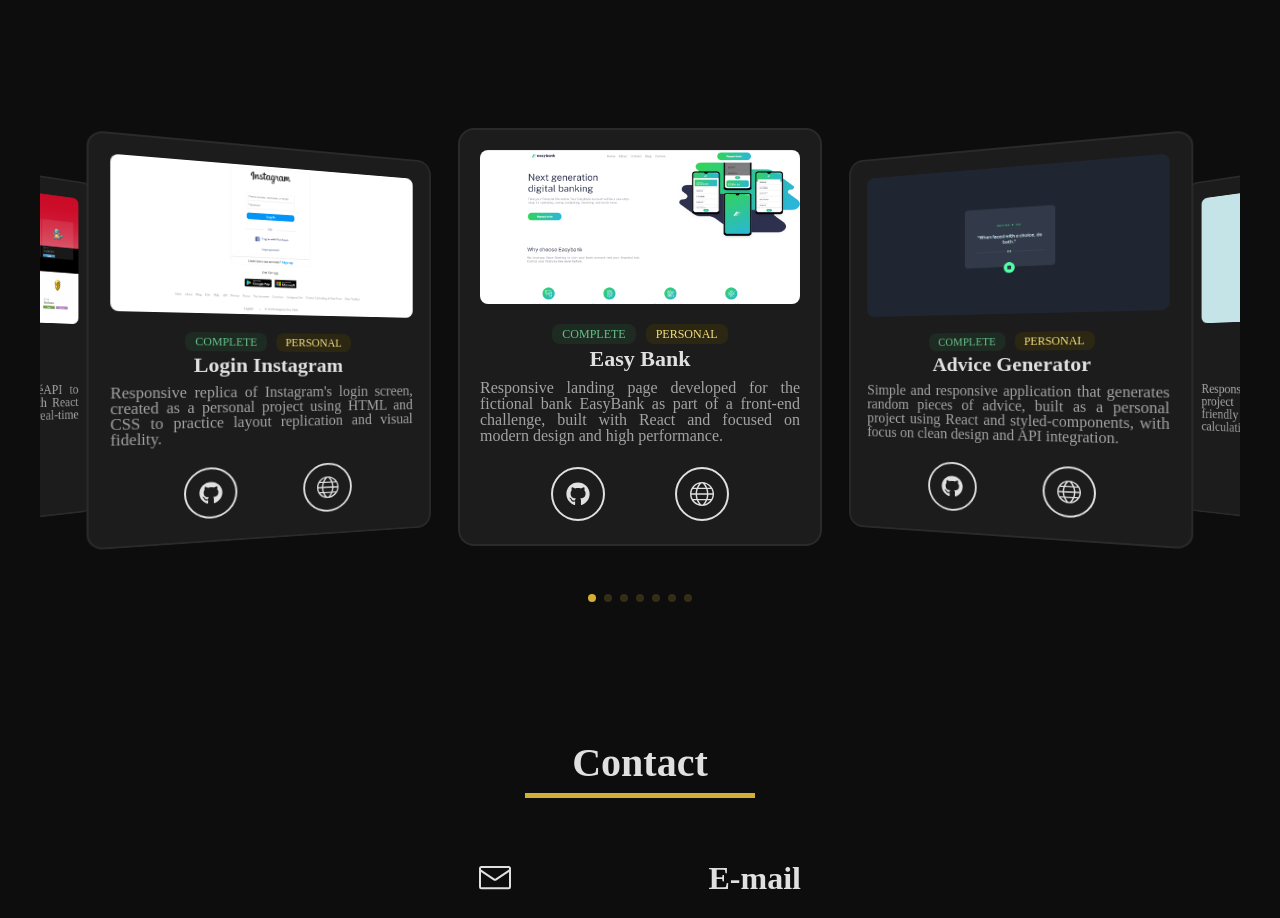
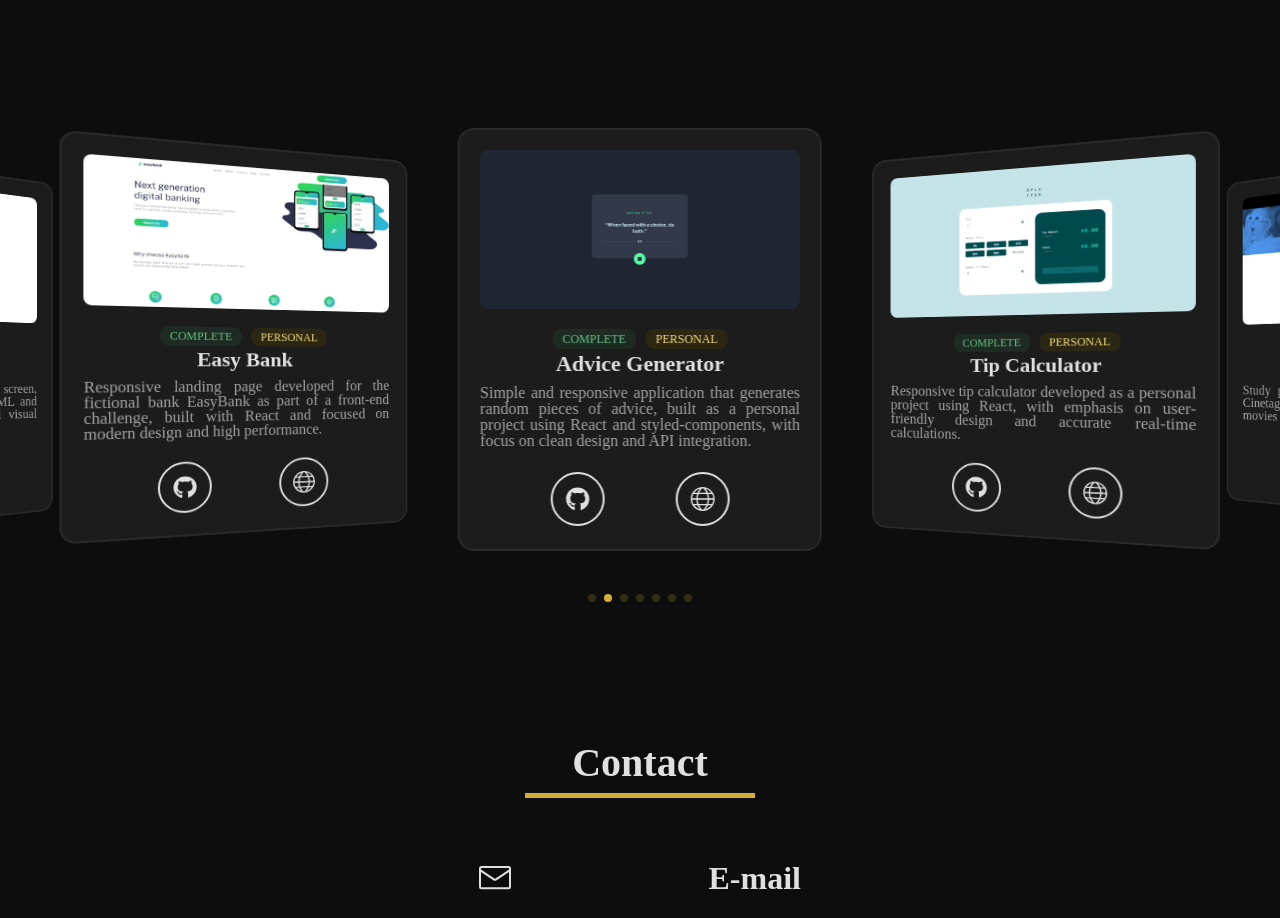
Before and after one commit to Abner-Ferreira/Portfolio-2025, a React (Vite) app: page / in a window 1280 px wide. Shown: the part 1304-2222 px from the top of the page. Built offline with nearby package versions, Linux system fonts and the light colour scheme.

Commit message:
Estilização do Card para telas maiores

```diff
--- a/src/components/card/Card.jsx
+++ b/src/components/card/Card.jsx
@@ -1,6 +1,6 @@
 import React from 'react'
 import { Swiper, SwiperSlide } from 'swiper/react'
-import { EffectCoverflow, Pagination } from 'swiper/modules'
+import { EffectCoverflow, Pagination, Autoplay } from 'swiper/modules'
 import 'swiper/css'
 import 'swiper/css/effect-coverflow'
 import 'swiper/css/pagination'
@@ -32,10 +32,15 @@ export default function Card() {
         effect='coverflow'
         grabCursor={true}
         centeredSlides={true}
+        slidesPerView={'auto'}
         loop={true}
-        slidesPerView='auto'
+        autoplay={{
+          delay: 3000,
+          disableOnInteraction: false,
+          pauseOnMouseEnter: true
+        }}
         pagination={{ clickable: true }}
-        modules={[EffectCoverflow, Pagination]}
+        modules={[EffectCoverflow, Pagination, Autoplay]}
         coverflowEffect={{
           rotate: 30,
           stretch: 0,
@@ -56,7 +61,7 @@ export default function Card() {
               <TituloWrapper>
               <StatusWrapper>
                 {project.status.map((itemStatus, index) => (
-                  <TagStatus status={itemStatus.name} title='Projeto Concluído' key={index}>
+                  <TagStatus status={itemStatus.name} title={project.titleAccessibility} key={index}>
                     {itemStatus.title}
                   </TagStatus>
                 ))}
--- a/src/components/card/Card.styles.jsx
+++ b/src/components/card/Card.styles.jsx
@@ -4,7 +4,7 @@ import { FaGithub } from 'react-icons/fa'
 
 export const SwiperWrapper = styled.div`
   width: 100%;
-  max-width: 1200px;
+  /* max-width: 1200px; */
   margin: auto;
 
   .swiper {
@@ -14,6 +14,11 @@ export const SwiperWrapper = styled.div`
   .swiper-slide {
     display: flex;
     justify-content: center;
+  }
+
+  /* 4K e acima */
+  @media (min-width: 1920px) {
+    width: 82%;
   }
 `
 
@@ -35,7 +40,7 @@ export const Imagem = styled.img`
   margin-bottom: 20px;
   border-radius: 8px;
   object-fit: cover;
-  border:${({ theme }) => theme.borderImgProject};
+  border: ${({ theme }) => theme.borderImgProject};
 `
 
 export const TituloWrapper = styled.div`
```
